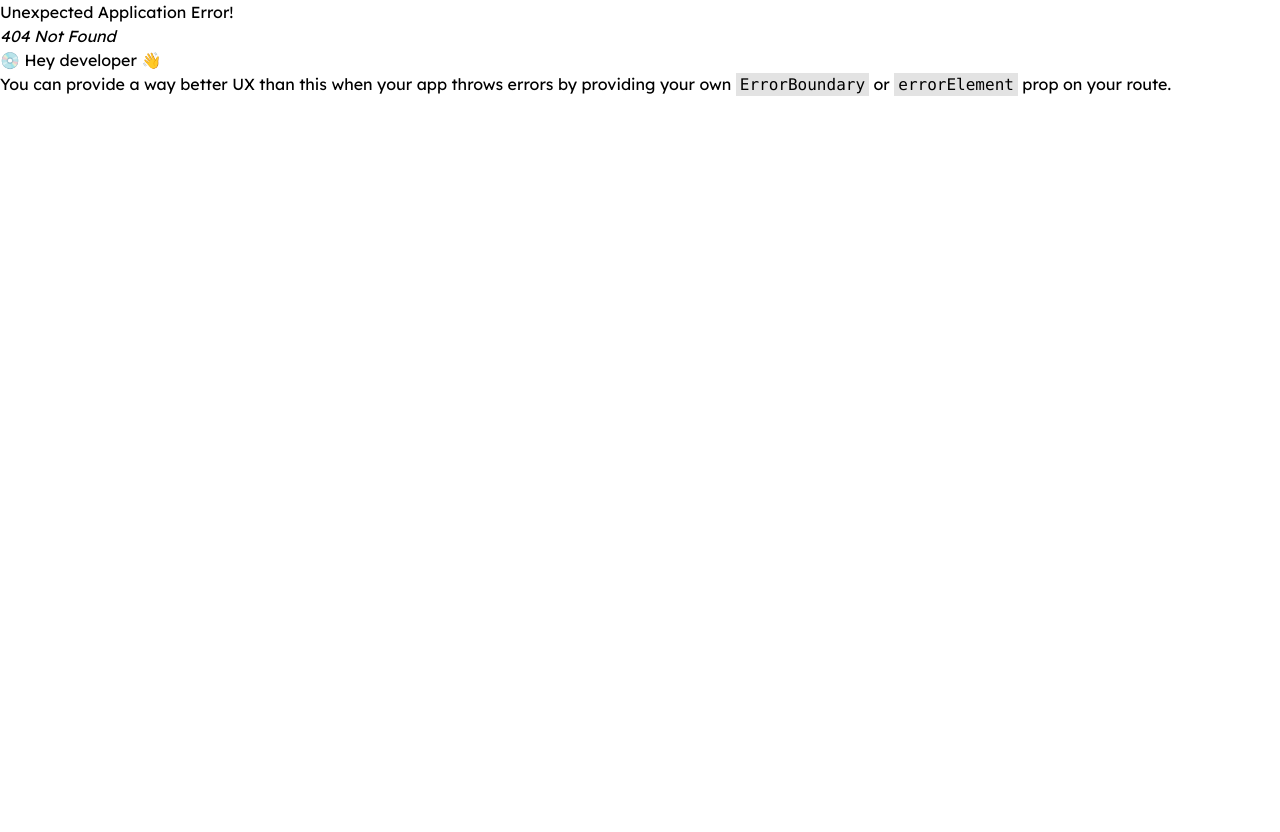
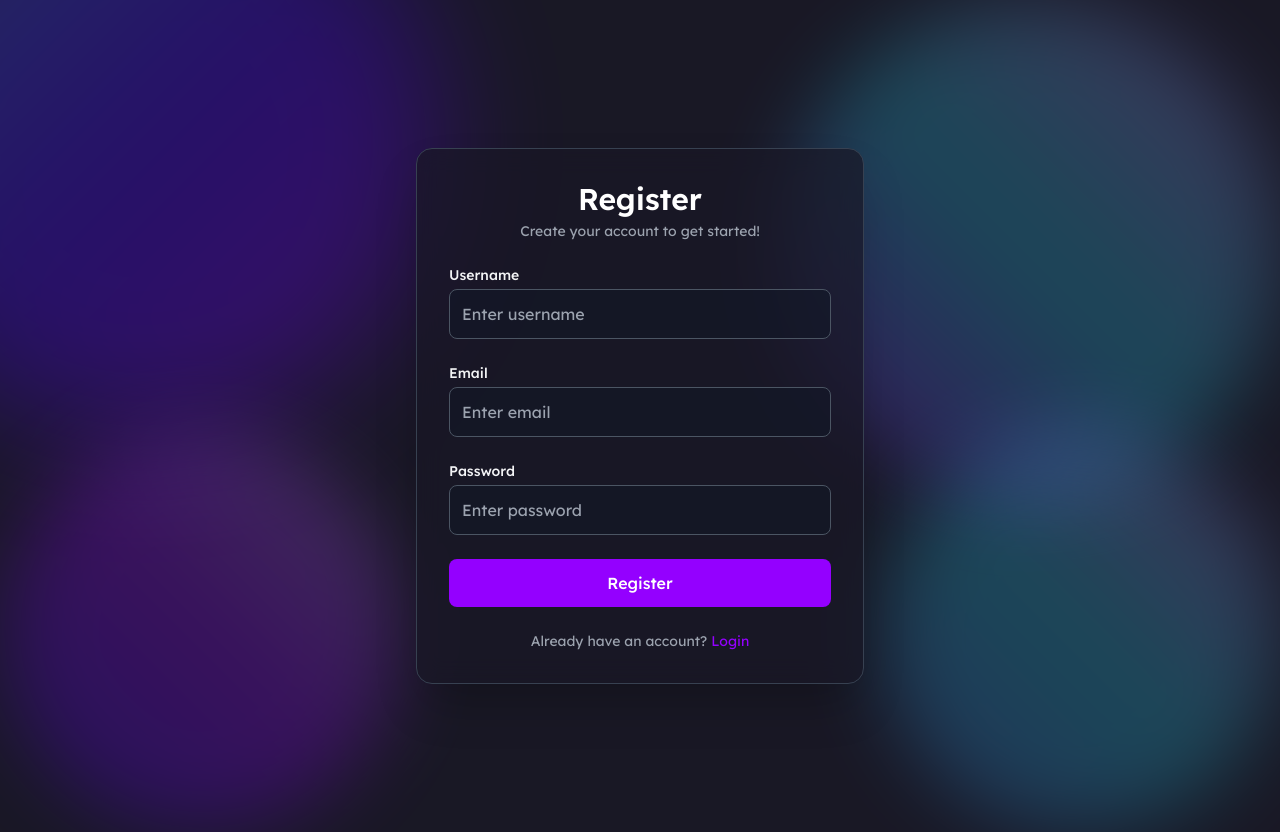
Before and after one commit to verto-learn/verto-fe, a React (Vite) app: page /authenticate/register in a window 1280 px wide. Before the commit this address had no page. Before the commit the page ends 800 px from the top, so only its background shows below. Built offline with nearby package versions, Linux system fonts and the light colour scheme.

Commit message:
feat: authentication page

```diff
--- a/package.json
+++ b/package.json
@@ -12,6 +12,7 @@
   "dependencies": {
     "@tanstack/react-query": "^5.90.5",
     "axios": "^1.12.2",
+    "formik": "^2.4.6",
     "framer-motion": "^12.23.24",
     "highlight.js": "^11.11.1",
     "lucide-react": "^0.546.0",
--- /dev/null
+++ b/src/components/form/InputField.jsx
@@ -0,0 +1,23 @@
+// src/components/form/InputField.jsx
+import React from "react";
+
+const InputField = ({ label, name, type = "text", value, onChange, placeholder }) => {
+  return (
+    <div className="space-y-1">
+      <label htmlFor={name} className="block text-sm font-medium text-gray-100">
+        {label}
+      </label>
+      <input
+        id={name}
+        name={name}
+        type={type}
+        placeholder={placeholder}
+        value={value}
+        onChange={onChange}
+        className="w-full rounded-lg border border-gray-600 bg-gray-900/60 text-gray-100 placeholder-gray-400 p-3 focus:outline-none focus:ring-2 focus:ring-accent transition"
+      />
+    </div>
+  );
+};
+
+export default InputField;
--- /dev/null
+++ b/src/components/form/LoginForm.jsx
@@ -0,0 +1,71 @@
+import React from "react";
+import { useFormik } from "formik";
+import InputField from "./InputField";
+import { useLogin } from "../../hooks/auth/useLogin";
+
+const LoginForm = () => {
+  const { mutate, isPending } = useLogin();
+
+  const formik = useFormik({
+    initialValues: {
+      email: "",
+      password: "",
+    },
+    onSubmit: (values) => {
+      mutate(values);
+    },
+  });
+
+  return (
+    <form
+      onSubmit={formik.handleSubmit}
+      className=" w-full max-w-md p-8 rounded-2xl shadow-2xl bg-primary/70 border border-gray-700 backdrop-blur-md space-y-6"
+    >
+      <div className="text-center mb-4">
+        <h2 className="text-3xl font-semibold text-white">Login</h2>
+        <p className="text-gray-400 text-sm mt-1">
+            Welcome back! Please login to your account.
+        </p>
+      </div>
+
+      <InputField
+        label="Email"
+        name="email"
+        type="email"
+        placeholder="Enter email"
+        value={formik.values.email}
+        onChange={formik.handleChange}
+      />
+
+      <InputField
+        label="Password"
+        name="password"
+        type="password"
+        placeholder="Enter password"
+        value={formik.values.password}
+        onChange={formik.handleChange}
+      />
+
+      <button
+        type="submit"
+        disabled={isPending}
+        className={`w-full py-3 rounded-lg font-medium text-white transition ${
+          isPending
+            ? "bg-gray-600 cursor-not-allowed"
+            : "bg-accent hover:bg-accent/80"
+        }`}
+      >
+        {isPending ? "Registering..." : "Register"}
+      </button>
+
+      <p className="text-center text-gray-400 text-sm">
+       Didn't have an account?{" "}
+        <a href="/authenticate/register" className="text-accent hover:underline">
+          Register
+        </a>
+      </p>
+    </form>
+  );
+};
+
+export default LoginForm;
--- /dev/null
+++ b/src/components/form/RegisterForm.jsx
@@ -0,0 +1,81 @@
+// src/components/form/RegisterForm.jsx
+import React from "react";
+import { useFormik } from "formik";
+import { useRegister } from "../../hooks/auth/useRegister";
+import InputField from "./InputField";
+
+const RegisterForm = () => {
+  const { mutate, isPending } = useRegister();
+
+  const formik = useFormik({
+    initialValues: {
+      username: "",
+      email: "",
+      password: "",
+    },
+    onSubmit: (values) => {
+      mutate(values);
+    },
+  });
+
+  return (
+    <form
+      onSubmit={formik.handleSubmit}
+      className=" w-full max-w-md p-8 rounded-2xl shadow-2xl bg-primary/70 border border-gray-700 backdrop-blur-md space-y-6"
+    >
+      <div className="text-center mb-4">
+        <h2 className="text-3xl font-semibold text-white">Register</h2>
+        <p className="text-gray-400 text-sm mt-1">
+         Create your account to get started!
+        </p>
+      </div>
+
+      <InputField
+        label="Username"
+        name="username"
+        placeholder="Enter username"
+        value={formik.values.username}
+        onChange={formik.handleChange}
+      />
+
+      <InputField
+        label="Email"
+        name="email"
+        type="email"
+        placeholder="Enter email"
+        value={formik.values.email}
+        onChange={formik.handleChange}
+      />
+
+      <InputField
+        label="Password"
+        name="password"
+        type="password"
+        placeholder="Enter password"
+        value={formik.values.password}
+        onChange={formik.handleChange}
+      />
+
+      <button
+        type="submit"
+        disabled={isPending}
+        className={`w-full py-3 rounded-lg font-medium text-white transition ${
+          isPending
+            ? "bg-gray-600 cursor-not-allowed"
+            : "bg-accent hover:bg-accent/80"
+        }`}
+      >
+        {isPending ? "Registering..." : "Register"}
+      </button>
+
+      <p className="text-center text-gray-400 text-sm">
+        Already have an account?{" "}
+        <a href="/authenticate/login" className="text-accent hover:underline">
+          Login
+        </a>
+      </p>
+    </form>
+  );
+};
+
+export default RegisterForm;
--- /dev/null
+++ b/src/hooks/auth/useLogin.js
@@ -0,0 +1,10 @@
+import { useMutation } from "@tanstack/react-query";
+import axios from "axios";
+
+export const useLogin = () => {
+  return useMutation({
+    mutationFn: async (formData) => {
+      console.log("data nya", formData);
+    },
+  });
+};
--- /dev/null
+++ b/src/hooks/auth/useRegister.js
@@ -0,0 +1,10 @@
+import { useMutation } from "@tanstack/react-query";
+import axios from "axios";
+
+export const useRegister = () => {
+  return useMutation({
+    mutationFn: async (formData) => {
+      console.log("data nya", formData);
+    },
+  });
+};
--- /dev/null
+++ b/src/layouts/AuthLayout.jsx
@@ -0,0 +1,18 @@
+import { Outlet } from "react-router-dom"
+
+export const AuthLayout = () => {
+    return (
+    <div className="relative min-h-screen overflow-hidden bg-primary text-white">
+      <div className="aurora absolute -top-40 -left-40 w-[600px] h-[600px] bg-gradient-to-br from-blue-500 via-secondary to-accent rounded-full blur-3xl opacity-30 animate-aurora1" />
+      <div className="aurora absolute bottom-0 right-0 w-[400px] h-[400px] bg-gradient-to-tr from-blue-500 via-cyan-400 to-purple-400 rounded-full blur-2xl opacity-25 animate-aurora3" />
+      <div className="aurora absolute right-0  w-[500px] h-[500px] bg-gradient-to-tr from-accent via-cyan-400 to-purple-400 rounded-full blur-2xl opacity-25 animate-aurora3" />
+      <div className="aurora absolute bottom-0 left-0 w-[400px] h-[400px] bg-gradient-to-tr from-secondary via-accent to-purple-400 rounded-full blur-2xl opacity-25 animate-aurora3" />
+
+      <div className="relative z-10 flex flex-col min-h-screen p-4">
+        <main className="flex-grow ">
+          <Outlet />
+        </main>
+      </div>
+    </div>
+    )
+}
--- /dev/null
+++ b/src/pages/authentication/Login.jsx
@@ -0,0 +1,12 @@
+import React from 'react'
+import LoginForm from '../../components/form/LoginForm'
+
+const Login = () => {
+  return (
+    <section className='min-h-screen flex items-center justify-center'>
+        <LoginForm />
+    </section>
+  )
+}
+
+export default Login
--- /dev/null
+++ b/src/pages/authentication/Register.jsx
@@ -0,0 +1,12 @@
+import React from 'react'
+import RegisterForm from '../../components/form/RegisterForm'
+
+const Register = () => {
+    return (
+        <section className='min-h-screen flex items-center justify-center'>
+            <RegisterForm />
+        </section>
+    )
+}
+
+export default Register
```
Also changed, not shown: src/routes/index.jsx (+17 -0 lines), 1 other file (tests, documents, lock files or other folders).
